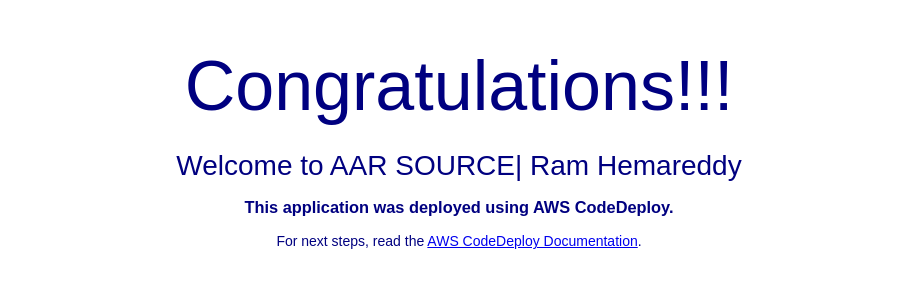
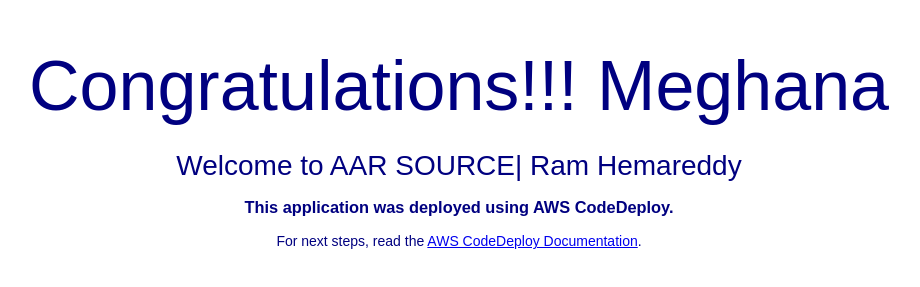
Before and after one commit to hithesh1519/aws_cicd_pipeline_codedeploy, a plain HTML site: page index.html in a window 1280 px wide. Shown: the part 201-488 px from the top of the page, without its empty margins (181-1101 px from the left). Drawn offline with Linux system fonts and the light colour scheme.

Commit message:
test commits

```diff
--- a/index.html
+++ b/index.html
@@ -27,7 +27,7 @@
 <body>
   <div align="center">
     <img src="https://s3.ap-south-1.amazonaws.com/www.basava.com/aar_logo_final.png" style="max-width: 20%;">
-    <h1>Congratulations!!! </h1>
+    <h1>Congratulations!!! Meghana</h1>
       <h2>Welcome to AAR SOURCE| Ram Hemareddy</h2>
     <h3>This application was deployed using AWS CodeDeploy.</h3>
     <p>For next steps, read the <a href="http://aws.amazon.com/documentation/codedeploy">AWS CodeDeploy Documentation</a>.</p>
```
